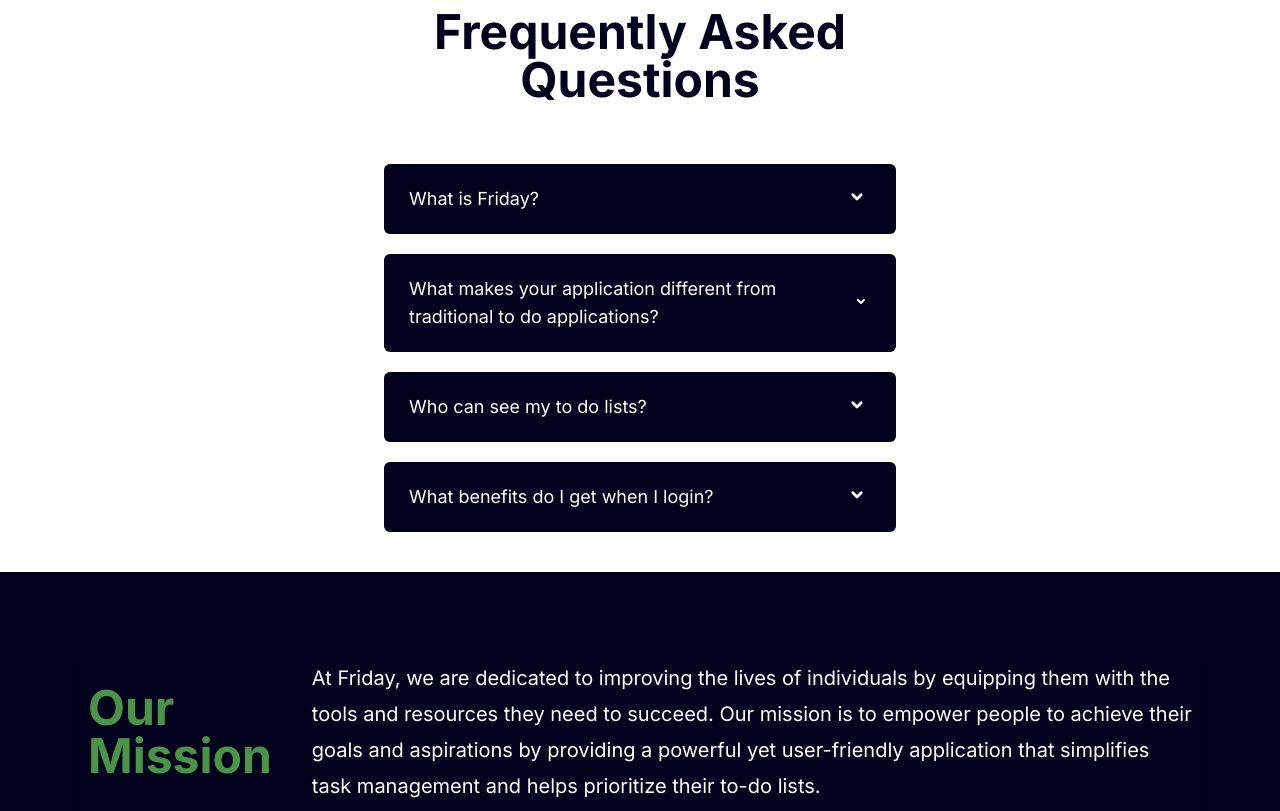
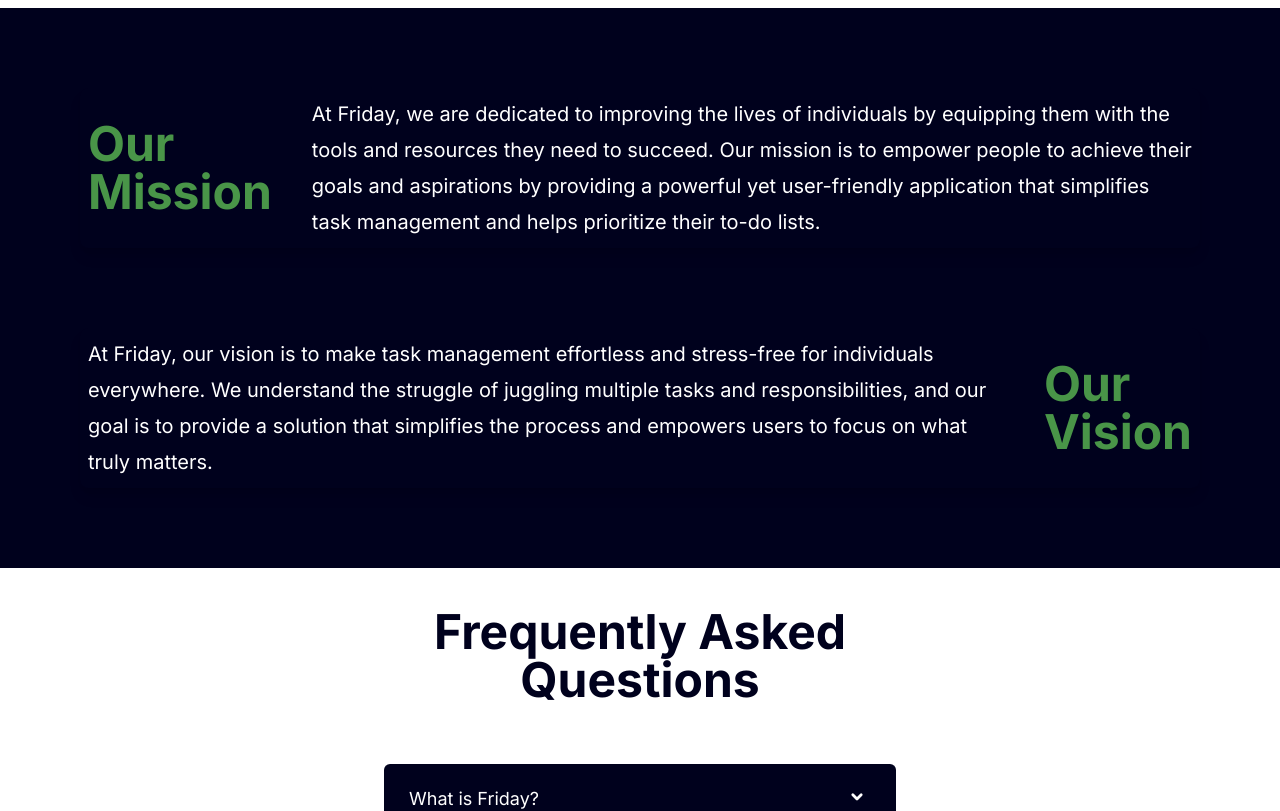
Before and after one commit to Kankenny/Friday, a React (Create React App) app in the folder frontend/: page / in a window 1280 px wide. Shown: the part 260-1071 px from the top of the page. Built offline with nearby package versions, Linux system fonts and the light colour scheme; the HTML template or start-up script is replaced by a standard one.

Commit message:
Reorganize the order of the LandingPage route

```diff
--- a/frontend/src/components/routes/landing-page/LandingPage.tsx
+++ b/frontend/src/components/routes/landing-page/LandingPage.tsx
@@ -16,8 +16,8 @@ const LandingPage = () => {
       />
       <Headline />
       <Features />
+      <MissionVision />
       <FAQ />
-      <MissionVision />
       <LetsGetStarted />
     </div>
   )
```
